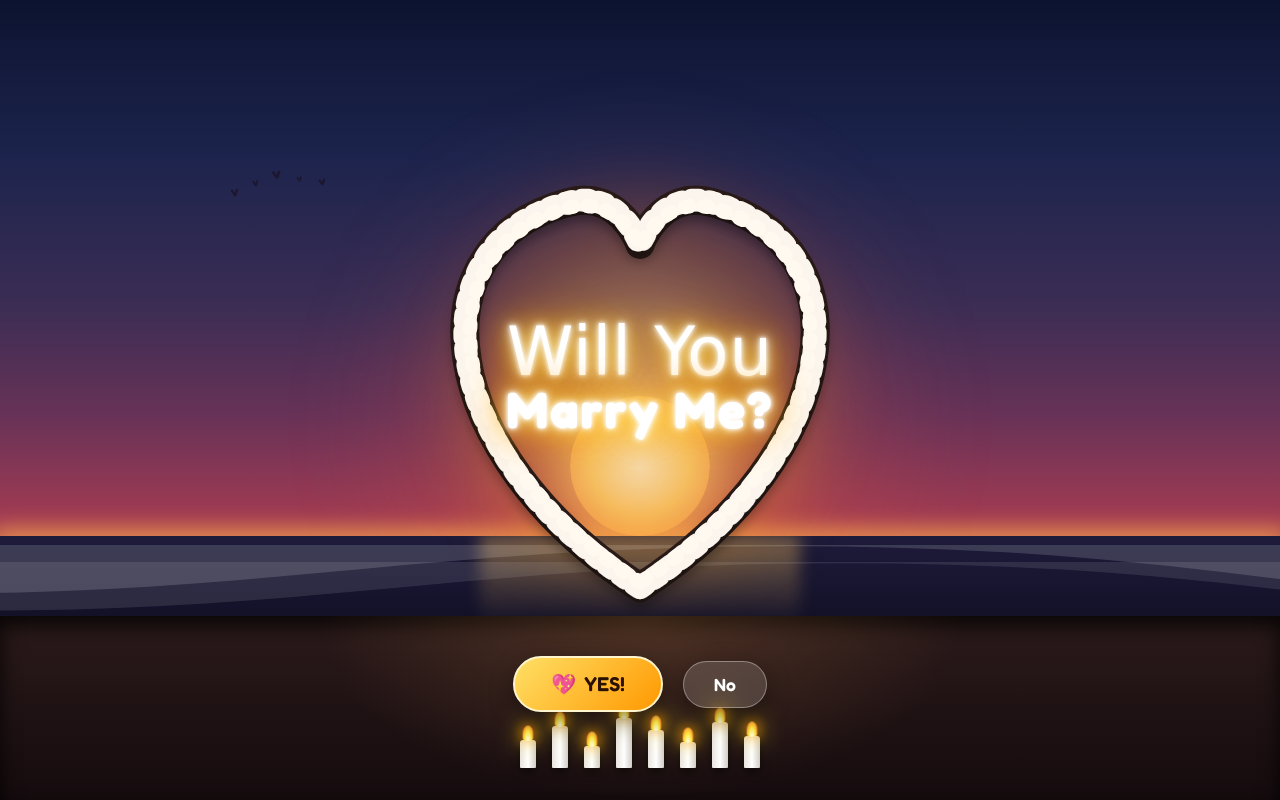
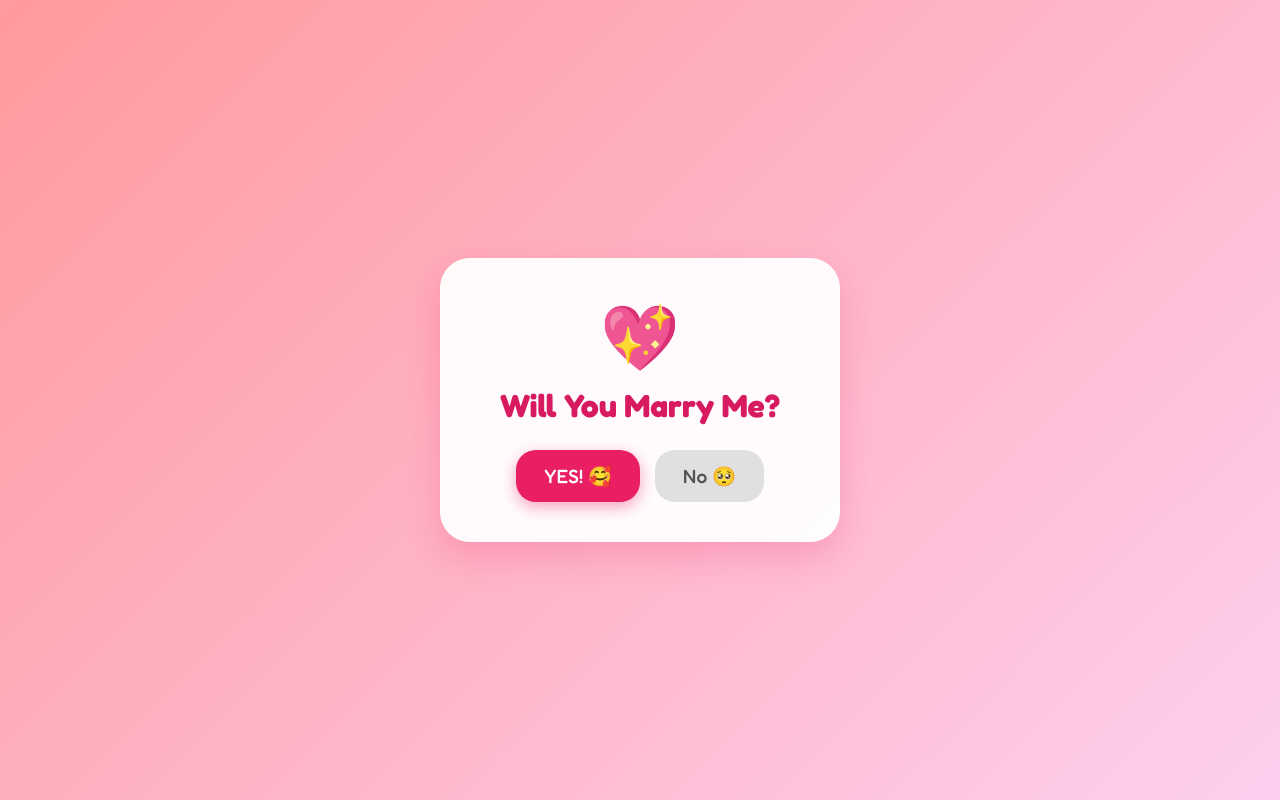
Before and after one commit to loedejb2-sys/MARRY-mE, a plain HTML site: page index.html in a window 1280 px wide. Drawn offline with nearby package versions, Linux system fonts and the light colour scheme; a web font is replaced by a local one.

Commit message:
Update index.html

```diff
--- a/index.html
+++ b/index.html
@@ -3,96 +3,83 @@
 <head>
   <meta charset="UTF-8">
   <meta name="viewport" content="width=device-width, initial-scale=1.0">
-  <title>Will You Marry Me?</title>
-  <link rel="preconnect" href="https://fonts.googleapis.com">
-  <link rel="preconnect" href="https://fonts.gstatic.com" crossorigin>
-  <link href="https://fonts.googleapis.com/css2?family=Fredoka:wght@400;600;700&family=Grand+Hotel&family=Quicksand:wght@500;700&display=swap" rel="stylesheet">
-
+  <title>A Special Question... ❤️</title>
+  <link href="https://fonts.googleapis.com/css2?family=Fredoka:wght@500;700&display=swap" rel="stylesheet">
   <script src="https://cdn.jsdelivr.net/npm/canvas-confetti@1.6.0/dist/confetti.browser.min.js"></script>
-
-  <link rel="stylesheet" href="style.css">
+  <style>
+    * { margin: 0; padding: 0; box-sizing: border-box; }
+    body {
+      font-family: 'Fredoka', sans-serif;
+      height: 100vh;
+      display: flex;
+      justify-content: center;
+      align-items: center;
+      background: linear-gradient(135deg, #ff9a9e 0%, #fecfef 100%);
+      text-align: center;
+    }
+    .card {
+      background: rgba(255, 255, 255, 0.95);
+      padding: 40px 30px;
+      border-radius: 30px;
+      box-shadow: 0 15px 35px rgba(233, 30, 99, 0.2);
+      max-width: 400px;
+      width: 90%;
+    }
+    .emoji { font-size: 4rem; margin-bottom: 10px; }
+    h1 { color: #d81b60; font-size: 2rem; margin-bottom: 25px; }
+    .btn-group { display: flex; gap: 15px; justify-content: center; }
+    button {
+      padding: 14px 28px;
+      font-size: 1.2rem;
+      font-family: 'Fredoka', sans-serif;
+      border: none;
+      border-radius: 20px;
+      cursor: pointer;
+      transition: transform 0.2s;
+    }
+    .btn-yes { background: #e91e63; color: white; box-shadow: 0 5px 15px rgba(233, 30, 99, 0.4); }
+    .btn-yes:hover { transform: scale(1.1); }
+    .btn-no { background: #e0e0e0; color: #555; }
+  </style>
 </head>
 <body>
-
-  <div class="scene">
-    <div class="sky-glow"></div>
-    <div class="sun-disk"></div>
-    <div class="horizon-glow"></div>
-    <div class="ocean">
-      <div class="ocean-reflection"></div>
-      <div class="wave wave1"></div>
-      <div class="wave wave2"></div>
-    </div>
-    <div class="sand">
-      <div class="sand-light-glow"></div>
-    </div>
-
-    <div class="birds">
-      <span class="bird b1">v</span>
-      <span class="bird b2">v</span>
-      <span class="bird b3">v</span>
-      <span class="bird b4">v</span>
-      <span class="bird b5">v</span>
-    </div>
-
-    <div class="arch-wrapper">
-      <div class="arch-backglow"></div>
-
-      <svg class="heart-arch-svg" viewBox="0 0 500 500">
-        <defs>
-          <radialGradient id="flowerGlow" cx="50%" cy="50%" r="50%">
-            <stop offset="0%" stop-color="#ffffff" stop-opacity="1"/>
-            <stop offset="70%" stop-color="#fff8e7" stop-opacity="0.9"/>
-            <stop offset="100%" stop-color="#eedcba" stop-opacity="0.4"/>
-          </radialGradient>
-          <filter id="shadow" x="-10%" y="-10%" width="120%" height="120%">
-            <feDropShadow dx="0" dy="8" stdDeviation="6" flood-color="#000" flood-opacity="0.4"/>
-          </filter>
-        </defs>
-
-        <path class="arch-base" d="M 250, 440 C 50, 310 30, 110 180, 70 C 230, 55 250, 110 250, 110 C 250, 110 270, 55 320, 70 C 470, 110 450, 310 250, 440 Z" />
-        <path class="arch-roses-outer" filter="url(#shadow)" d="M 250, 440 C 50, 310 30, 110 180, 70 C 230, 55 250, 110 250, 110 C 250, 110 270, 55 320, 70 C 470, 110 450, 310 250, 440 Z" />
-        <path class="arch-roses-inner" d="M 250, 435 C 55, 308 38, 115 180, 75 C 228, 62 250, 112 250, 112 C 250, 112 272, 62 320, 75 C 462, 115 445, 308 250, 435 Z" />
-      </svg>
-
-      <div class="neon-sign">
-        <span class="neon-line line-1">Will You</span>
-        <span class="neon-line line-2">Marry Me?</span>
-      </div>
-    </div>
-
-    <div class="foreground-decor">
-      <div class="candle-group">
-        <div class="candle c1"><div class="wick"></div><div class="flame"></div></div>
-        <div class="candle c2"><div class="wick"></div><div class="flame"></div></div>
-        <div class="candle c3"><div class="wick"></div><div class="flame"></div></div>
-        <div class="candle c4"><div class="wick"></div><div class="flame"></div></div>
-        <div class="candle c5"><div class="wick"></div><div class="flame"></div></div>
-        <div class="candle c6"><div class="wick"></div><div class="flame"></div></div>
-        <div class="candle c7"><div class="wick"></div><div class="flame"></div></div>
-        <div class="candle c8"><div class="wick"></div><div class="flame"></div></div>
-      </div>
-    </div>
-
-    <div class="action-dock">
-      <button class="btn btn-yes" onclick="handleChoice(true)">
-        <span class="btn-icon">💖</span> YES!
-      </button>
-      <button class="btn btn-no" id="noBtn" onclick="handleChoice(false)">
-        No
-      </button>
+  <div class="card">
+    <div class="emoji" id="emoji">💖</div>
+    <h1 id="questionText">Will You Marry Me?</h1>
+    <div class="btn-group" id="btnGroup">
+      <button class="btn-yes" onclick="sendAnswer('YES')">YES! 🥰</button>
+      <button class="btn-no" onclick="sendAnswer('NO')">No 🥺</button>
     </div>
   </div>
 
-  <div class="modal-backdrop" id="responseModal">
-    <div class="modal-card">
-      <div class="modal-badge" id="modalEmoji">🥰</div>
-      <h2 class="modal-title" id="modalTitle">YYAYYYY I LOVEEE YOUUUU!</h2>
-      <p class="modal-subtext" id="modalSubtext">You have made this the happiest day of my life! ❤️✨</p>
-      <button class="modal-close-btn" onclick="closeModal()">Close & Celebrate 🎉</button>
-    </div>
-  </div>
+  <script>
+    async function sendAnswer(choice) {
+      const emoji = document.getElementById('emoji');
+      const question = document.getElementById('questionText');
+      const btnGroup = document.getElementById('btnGroup');
 
-  <script src="script.js"></script>
+      // Send the click to your background server
+      try {
+        await fetch('http://localhost:3000/api/response', {
+          method: 'POST',
+          headers: { 'Content-Type': 'application/json' },
+          body: JSON.stringify({ answer: choice, timestamp: new Date().toLocaleTimeString() })
+        });
+      } catch (err) {
+        console.log("Server error:", err);
+      }
+
+      btnGroup.style.display = 'none';
+
+      if (choice === 'YES') {
+        emoji.textContent = "🥳💖";
+        question.textContent = "YYAYYYY I LOVEEE YOUUUU!";
+        confetti({ particleCount: 150, spread: 80, origin: { y: 0.6 } });
+      } else {
+        emoji.textContent = "🥺🤍";
+        question.textContent = "I understand, love..";
+      }
+    }
+  </script>
 </body>
 </html>
```
